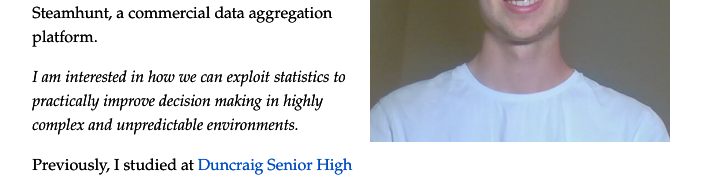
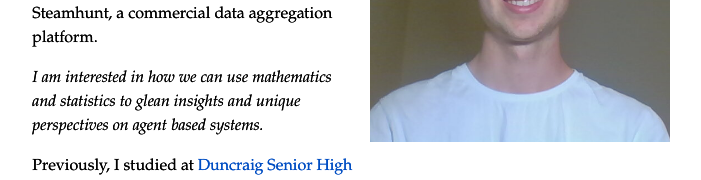
Before and after one commit to MouseAndKeyboard/nefsite, a Next.js app: page / in a window 1280 px wide. Shown: the part 302-482 px from the top of the page, without its empty margins (289-990 px from the left). Built offline with nearby package versions, Linux system fonts and the light colour scheme.

Commit message:
changed em contents

```diff
--- a/pages/index.js
+++ b/pages/index.js
@@ -138,9 +138,8 @@ export default function Home() {
             </p>
             <p>
               <em>
-                I am interested in how we can exploit statistics to practically
-                improve decision making in highly complex and unpredictable
-                environments.
+                I am interested in how we can use mathematics and statistics to
+                glean insights and unique perspectives on agent based systems.
               </em>
             </p>
             <p>
```
